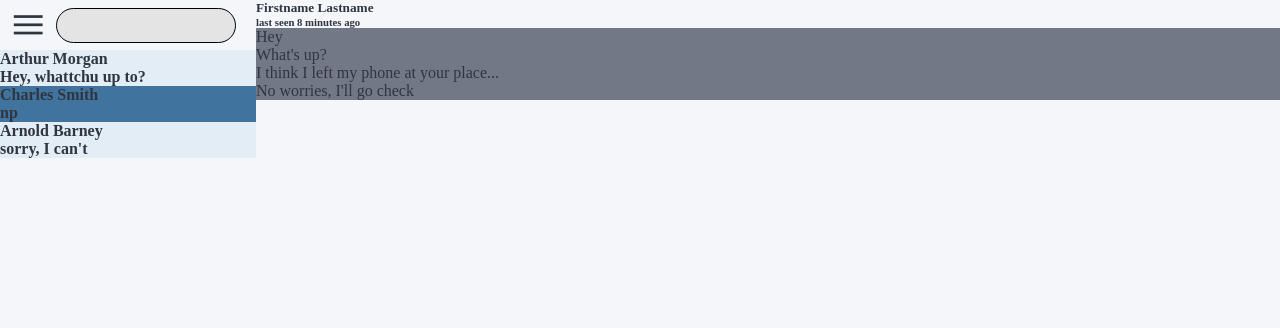
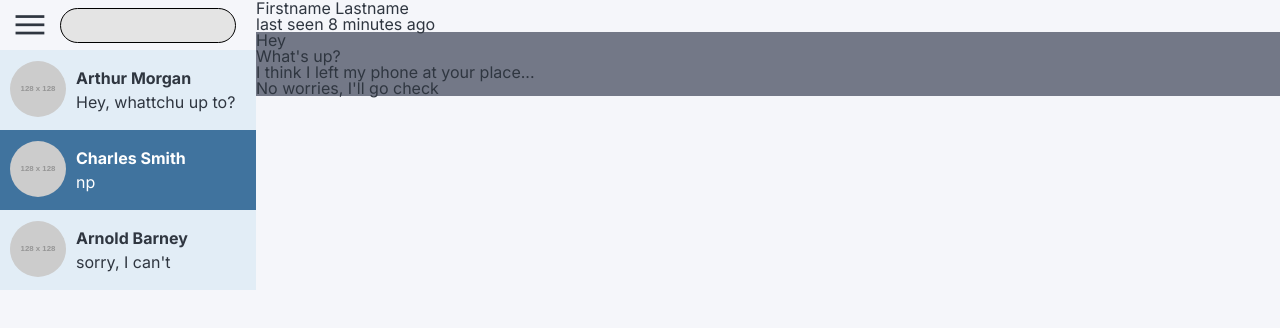
Before and after one commit to jahedev/WhatsAChat, a React (Vite) app: page / in a window 1280 px wide. Shown: the top 328 px of the page. Built offline with nearby package versions, Linux system fonts and the light colour scheme.

Commit message:
contacts

```diff
--- a/index.html
+++ b/index.html
@@ -5,6 +5,12 @@
     <link rel="icon" type="image/svg+xml" href="/vite.svg" />
     <meta name="viewport" content="width=device-width, initial-scale=1.0" />
     <meta name="color-scheme" content="dark light" />
+    <link rel="preconnect" href="https://fonts.googleapis.com" />
+    <link rel="preconnect" href="https://fonts.gstatic.com" crossorigin />
+    <link
+      href="https://fonts.googleapis.com/css2?family=Inter:wght@100;200;300;400;500;600;700;800;900&display=swap"
+      rel="stylesheet"
+    />
     <link
       rel="stylesheet"
       href="https://fonts.googleapis.com/css2?family=Material+Symbols+Outlined:opsz,wght,FILL,GRAD@20..48,100..700,0..1,-50..200"
--- a/src/App.tsx
+++ b/src/App.tsx
@@ -6,6 +6,7 @@
 import ChatTop from './components/chat/ChatTop'
 import ContactsList from './components/contacts/ContactsList'
 import ContactsTop from './components/contacts/ContactsTop'
+import './assets/styles/reset.scss'
 import './assets/styles/style.scss'
 
 type ThemeType = 'light-theme' | 'dark-theme'
--- /dev/null
+++ b/src/assets/styles/reset.scss
@@ -0,0 +1,134 @@
+/* http://meyerweb.com/eric/tools/css/reset/
+   v2.0 | 20110126
+   License: none (public domain)
+*/
+
+html,
+body,
+div,
+span,
+applet,
+object,
+iframe,
+h1,
+h2,
+h3,
+h4,
+h5,
+h6,
+p,
+blockquote,
+pre,
+a,
+abbr,
+acronym,
+address,
+big,
+cite,
+code,
+del,
+dfn,
+em,
+img,
+ins,
+kbd,
+q,
+s,
+samp,
+small,
+strike,
+strong,
+sub,
+sup,
+tt,
+var,
+b,
+u,
+i,
+center,
+dl,
+dt,
+dd,
+ol,
+ul,
+li,
+fieldset,
+form,
+label,
+legend,
+table,
+caption,
+tbody,
+tfoot,
+thead,
+tr,
+th,
+td,
+article,
+aside,
+canvas,
+details,
+embed,
+figure,
+figcaption,
+footer,
+header,
+hgroup,
+menu,
+nav,
+output,
+ruby,
+section,
+summary,
+time,
+mark,
+audio,
+video {
+  margin: 0;
+  padding: 0;
+  border: 0;
+  font-size: 100%;
+  font: inherit;
+  vertical-align: baseline;
+}
+
+div {
+  box-sizing: border-box;
+}
+
+/* HTML5 display-role reset for older browsers */
+article,
+aside,
+details,
+figcaption,
+figure,
+footer,
+header,
+hgroup,
+menu,
+nav,
+section {
+  display: block;
+}
+body {
+  line-height: 1;
+}
+ol,
+ul {
+  list-style: none;
+}
+blockquote,
+q {
+  quotes: none;
+}
+blockquote:before,
+blockquote:after,
+q:before,
+q:after {
+  content: '';
+  content: none;
+}
+table {
+  border-collapse: collapse;
+  border-spacing: 0;
+}
--- a/src/assets/styles/style.scss
+++ b/src/assets/styles/style.scss
@@ -1,7 +1,3 @@
-* {
-  margin: 0;
-  padding: 0;
-}
 :root {
   /* default colors -- light theme */
   --text-color: #2f3640;
@@ -10,6 +6,7 @@
   --bg-search-color: #e4e4e4;
   --bg-contacts-color: #f5f6fa;
   --bg-contacts-item-color: #e2edf6;
+  --bg-contacts-item-hover-color: #77a9d4;
   --bg-contacts-item-selected-color: #40739e;
   --bg-contacts-profile-color: #8c7ae6;
   --bg-chat-color: #737887;
@@ -17,6 +14,7 @@
 
 body {
   height: 100%;
+  font-family: Inter, Arial, Helvetica, sans-serif;
 }
 
 #dark-theme {
@@ -26,6 +24,7 @@
   --bg-search-color: #6e778b;
   --bg-contacts-color: #353b48;
   --bg-contacts-item-color: #414857;
+  --bg-contacts-item-hover-color: #77a9d4;
   --bg-contacts-item-selected-color: #40739e;
   --bg-contacts-profile-color: #8c7ae6;
   --bg-chat-color: #737887;
@@ -80,9 +79,47 @@
 
   &-list {
     background-color: var(--bg-contacts-color);
+    display: flex;
+    flex-direction: column;
 
     &__item {
       background-color: var(--bg-contacts-item-color);
+      width: 100%;
+      height: 80px;
+      display: flex;
+      align-items: center;
+      gap: 10px;
+      cursor: pointer;
+      padding: 5px 20px 5px 10px;
+
+      &:hover {
+        background-color: var(--bg-contacts-item-hover-color);
+      }
+
+      &.contact-selected {
+        color: white;
+      }
+
+      &__photo {
+        & span img {
+          border-radius: 100%;
+          max-width: 56px;
+        }
+      }
+
+      &__info {
+        display: flex;
+        flex-direction: column;
+        justify-content: center;
+        gap: 8px;
+        height: 100%;
+        width: 100%;
+
+        &__name {
+          font-size: 1rem;
+          font-weight: bold;
+        }
+      }
     }
 
     &__item.contact-selected {
--- a/src/components/contacts/ContactsListItem.tsx
+++ b/src/components/contacts/ContactsListItem.tsx
@@ -1,20 +1,44 @@
-import React from "react"
+import React from 'react'
 
 interface ContactsListItemProp {
   isSelected?: boolean
   contactName: string
   lastMessage: string
+  profileImageURL?: string
+}
+
+function getProfileImage(imageURL: string) {
+  if (imageURL)
+    return (
+      <span>
+        <img src={imageURL} alt='profile photo' />
+      </span>
+    )
+  else
+    return (
+      <span className='profile-image'>
+        <img src='http://via.placeholder.com/128x128' alt='no profile photo' />
+      </span>
+    )
 }
 
 export default function ContactsListItem({
   isSelected,
   contactName,
   lastMessage,
+  profileImageURL,
 }: ContactsListItemProp) {
   return (
-    <div className={`contacts-list__item ${isSelected ? "contact-selected" : ''}`}>
-      <h4 className="contact-list__item__name">{contactName}</h4>
-      <h4 className="contact-list__item__message">{lastMessage}</h4>
+    <div
+      className={`contacts-list__item ${isSelected ? 'contact-selected' : ''}`}
+    >
+      <div className='contacts-list__item__photo'>
+        {getProfileImage(profileImageURL || '')}
+      </div>
+      <div className='contacts-list__item__info'>
+        <h4 className='contacts-list__item__info__name'>{contactName}</h4>
+        <h4 className='contacts-list__item__info__message'>{lastMessage}</h4>
+      </div>
     </div>
   )
 }
```
